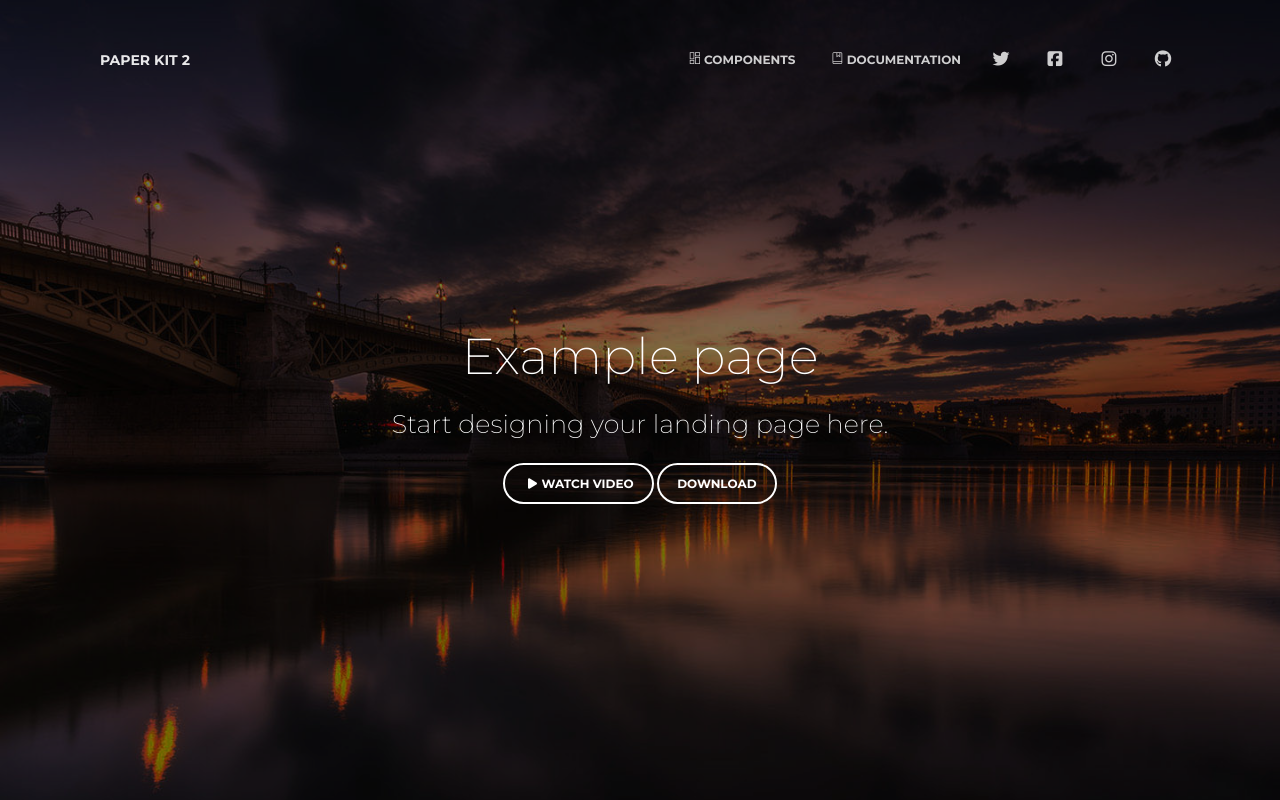
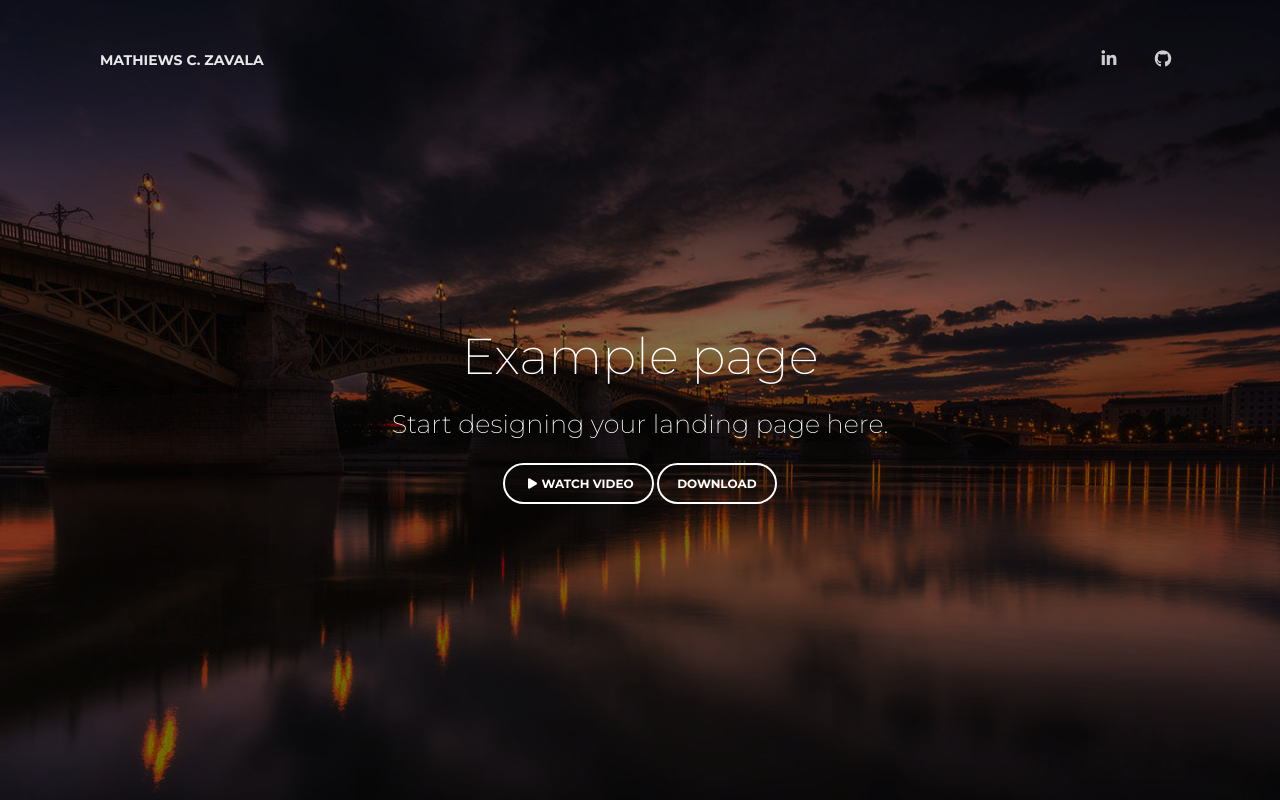
Before and after one commit to Mattzvl/Mattzvl.github.io, a website: page index.html in a window 1280 px wide. Shown: the top 800 px of the page. Drawn offline with Linux system fonts and the light colour scheme; some packages are replaced by stand-ins of ours.

Commit message:
Cambios de texto

```diff
--- a/index.html
+++ b/index.html
@@ -21,10 +21,10 @@ The above copyright notice and this permission notice shall be included in all c
 <head>
   <meta charset="utf-8" />
   <link rel="apple-touch-icon" sizes="76x76" href="./assets/img//apple-icon.png">
-  <link rel="icon" type="image/png" href="./assets/img//favicon.png">
+  <link rel="icon" type="image/png" href="./assets/img//bar-chart_1f4ca.png">
   <meta http-equiv="X-UA-Compatible" content="IE=edge,chrome=1" />
   <title>
-    Paper Kit by Creative Tim
+    Mathiews C. Zavala Web Page
   </title>
   <meta content='width=device-width, initial-scale=1.0, maximum-scale=1.0, user-scalable=0, shrink-to-fit=no' name='viewport' />
   <!--     Fonts and icons     -->
@@ -42,8 +42,8 @@ The above copyright notice and this permission notice shall be included in all c
   <nav class="navbar navbar-expand-lg fixed-top navbar-transparent " color-on-scroll="300">
     <div class="container">
       <div class="navbar-translate">
-        <a class="navbar-brand" href="https://demos.creative-tim.com/paper-kit/index.html" rel="tooltip" title="Coded by Creative Tim" data-placement="bottom" target="_blank">
-          Paper Kit 2
+        <a class="navbar-brand" href="#" rel="tooltip" title="Coded by Creative Tim" data-placement="bottom" target="_blank">
+          Mathiews C. Zavala
         </a>
         <button class="navbar-toggler navbar-toggler" type="button" data-toggle="collapse" data-target="#navigation" aria-controls="navigation-index" aria-expanded="false" aria-label="Toggle navigation">
           <span class="navbar-toggler-bar bar1"></span>
@@ -53,32 +53,32 @@ The above copyright notice and this permission notice shall be included in all c
       </div>
       <div class="collapse navbar-collapse justify-content-end" id="navigation">
         <ul class="navbar-nav">
-          <li class="nav-item">
+          <!-- <li class="nav-item">
             <a href="./index.html" class="nav-link"><i class="nc-icon nc-layout-11"></i> Components</a>
           </li>
           <li class="nav-item">
             <a href="https://demos.creative-tim.com/paper-kit-2/docs/1.0/getting-started/introduction.html" target="_blank" class="nav-link"><i class="nc-icon nc-book-bookmark"></i> Documentation</a>
-          </li>
-          <li class="nav-item">
-            <a class="nav-link" rel="tooltip" title="Follow us on Twitter" data-placement="bottom" href="https://twitter.com/CreativeTim" target="_blank">
+          </li> -->
+          <!-- <li class="nav-item">
+            <a class="nav-link" rel="tooltip" title="Follow us on Twitter" data-placement="bottom" href="#" target="_blank">
               <i class="fa fa-twitter"></i>
               <p class="d-lg-none">Twitter</p>
             </a>
           </li>
           <li class="nav-item">
-            <a class="nav-link" rel="tooltip" title="Like us on Facebook" data-placement="bottom" href="https://www.facebook.com/CreativeTim" target="_blank">
+            <a class="nav-link" rel="tooltip" title="Like us on Facebook" data-placement="bottom" href="#" target="_blank">
               <i class="fa fa-facebook-square"></i>
               <p class="d-lg-none">Facebook</p>
+            </a> -->
+          </li>
+          <li class="nav-item">
+            <a class="nav-link" rel="tooltip" title="Follow me on Linkedin" data-placement="bottom" href="https://www.linkedin.com/in/mcfzavala/" target="_blank">
+              <i class="fa fa-linkedin"></i>
+              <p class="d-lg-none">Linkedin</p>
             </a>
           </li>
           <li class="nav-item">
-            <a class="nav-link" rel="tooltip" title="Follow us on Instagram" data-placement="bottom" href="https://www.instagram.com/CreativeTimOfficial" target="_blank">
-              <i class="fa fa-instagram"></i>
-              <p class="d-lg-none">Instagram</p>
-            </a>
-          </li>
-          <li class="nav-item">
-            <a class="nav-link" rel="tooltip" title="Star on GitHub" data-placement="bottom" href="https://www.github.com/CreativeTimOfficial" target="_blank">
+            <a class="nav-link" rel="tooltip" title="Star on GitHub" data-placement="bottom" href="https://github.com/Mattzvl" target="_blank">
               <i class="fa fa-github"></i>
               <p class="d-lg-none">GitHub</p>
             </a>
```
Also changed, not shown: assets/img/apple-icon copy.png (added), assets/img/bar-chart_1f4ca.png (added).
